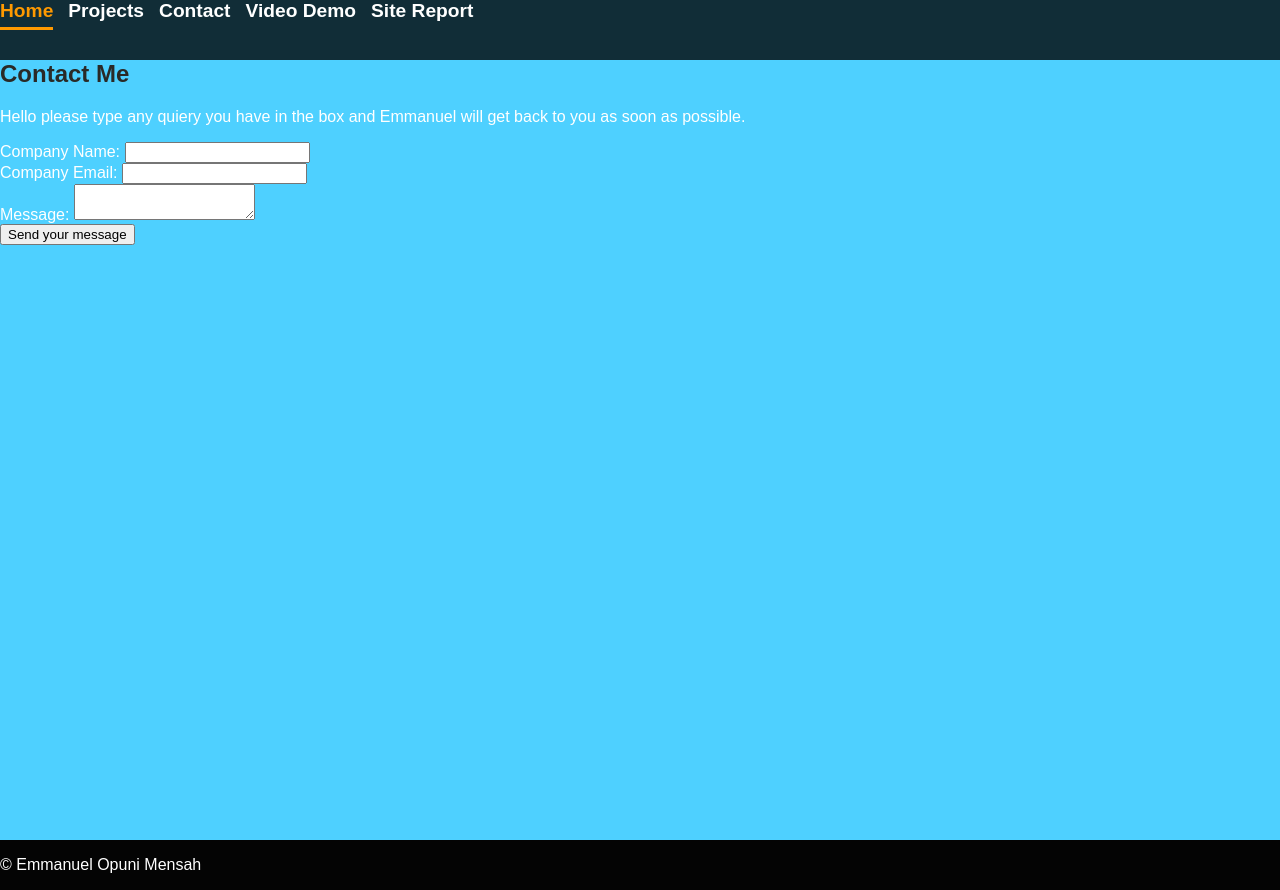
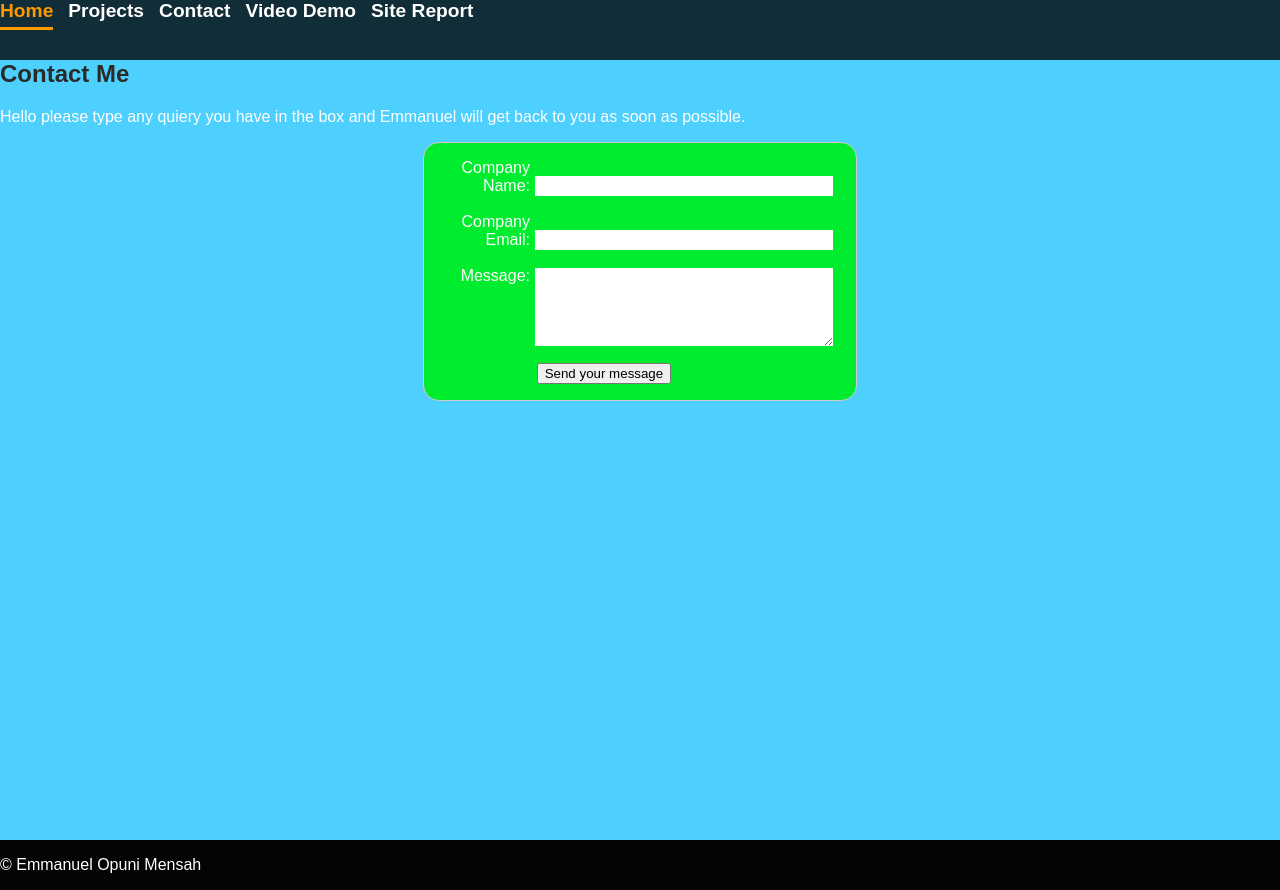
Before and after one commit to EmmanuelOpuniMensah/CSY1063-as1-Emmanuel-Opuni-Mensah-, a plain HTML site: page contact.html in a window 1280 px wide. Drawn offline with Linux system fonts and the light colour scheme.

```diff
--- a/main.css
+++ b/main.css
@@ -101,6 +101,77 @@ footer{
 
 }
 
+form {
+    /* Just to center the form on the page */
+    margin: 0 auto;
+    width: 400px;
+
+    /* To see the limits of the form */
+    padding: 1em;
+    border: 1px solid #ccc;
+    border-radius: 1em;
+    background-color: #00ec2f;
+}
+
+  div + div {
+    margin-top: 1em;
+  }
+
+  label {
+    /* To make sure that all label have the same size and are properly align */
+    display: inline-block;
+    width: 90px;
+    text-align: right;
+  }
+
+  input,
+  textarea {
+    /* To make sure that all text field have the same font settings
+       By default, textarea are set with a monospace font */
+    font: 1em sans-serif;
+
+    /* To give the same size to all text field */
+    width: 300px;
+
+    -moz-box-sizing: border-box;
+    box-sizing: border-box;
+
+    /* To harmonize the look & feel of text field border */
+    border: 1px solid #00ec2f;
+  }
+
+  input:focus,
+  textarea:focus {
+    /* To give a little highlight on active elements */
+    border-color: #000;
+  }
+
+  textarea {
+    /* To properly align multiline text field with their label */
+    vertical-align: top;
+
+    /* To give enough room to type some text */
+    height: 5em;
+
+    /* To allow users to resize any textarea vertically
+       It works only on Chrome, Firefox and Safari */
+    resize: vertical;
+  }
+
+  .button {
+    /* To position the buttons to the same position of the text fields */
+    padding-left: 90px; /* same size as the label elements */
+  }
+
+  button {
+    /* This extra margin represent the same space as the space between
+       the labels and their text fields */
+    margin-left: 0.5em;
+  }
+
+
+
+
 body {
     margin: 0;
     padding: 0;
--- a/mobile.css
+++ b/mobile.css
@@ -1,3 +1,4 @@
+
 
 header {
 
```
Also changed, not shown: index.html (+23 -5 lines), projects.html (+3 -1 lines), sitereport.html (+30 -0 lines), gnb.jpg (added), tech.jpg (added).
